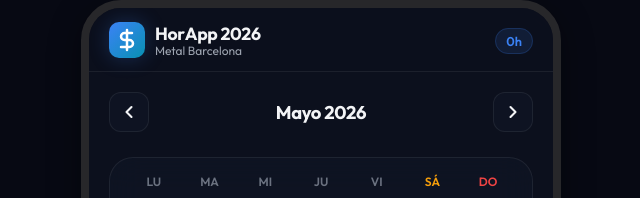
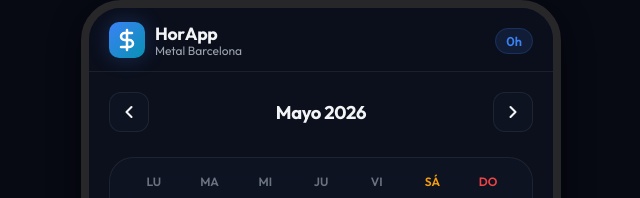
Before and after one commit to dga80/Hor-App, a plain HTML site: page index.html in a window 1280 px wide. Shown: the top 198 px of the page, 319-959 px from the left. Drawn offline with Linux system fonts and the light colour scheme.

Commit message:
style: rename application to HorApp

```diff
--- a/index.html
+++ b/index.html
@@ -6,7 +6,7 @@
   <meta name="apple-mobile-web-app-capable" content="yes">
   <meta name="apple-mobile-web-app-status-bar-style" content="black-translucent">
   <meta name="theme-color" content="#090d16">
-  <title>HorApp 2026 - Control de Horas Extras</title>
+  <title>HorApp - Control de Horas Extras</title>
 
   <!-- Font integration -->
   <link rel="preconnect" href="https://fonts.googleapis.com">
@@ -31,7 +31,7 @@
           <svg width="24" height="24" viewBox="0 0 24 24" fill="none" stroke="currentColor" stroke-width="2.5" stroke-linecap="round" stroke-linejoin="round"><path d="M12 2v20M17 5H9.5a3.5 3.5 0 0 0 0 7h5a3.5 3.5 0 0 1 0 7H6"/></svg>
         </span>
         <div class="brand-text">
-          <h1>HorApp 2026</h1>
+          <h1>HorApp</h1>
           <span class="sub-brand">Metal Barcelona</span>
         </div>
       </div>
```
Also changed, not shown: manifest.json.
